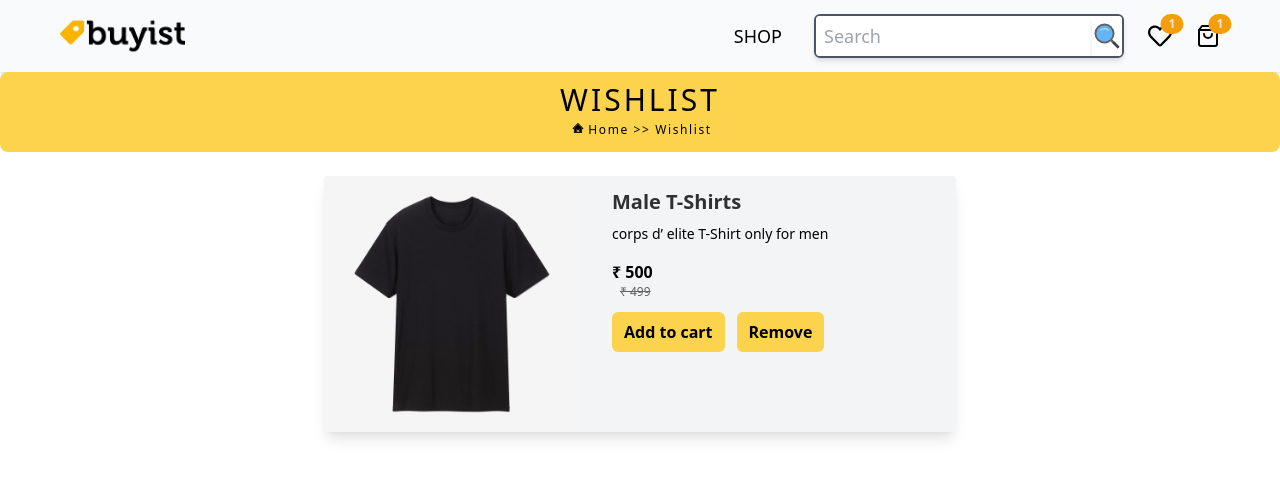
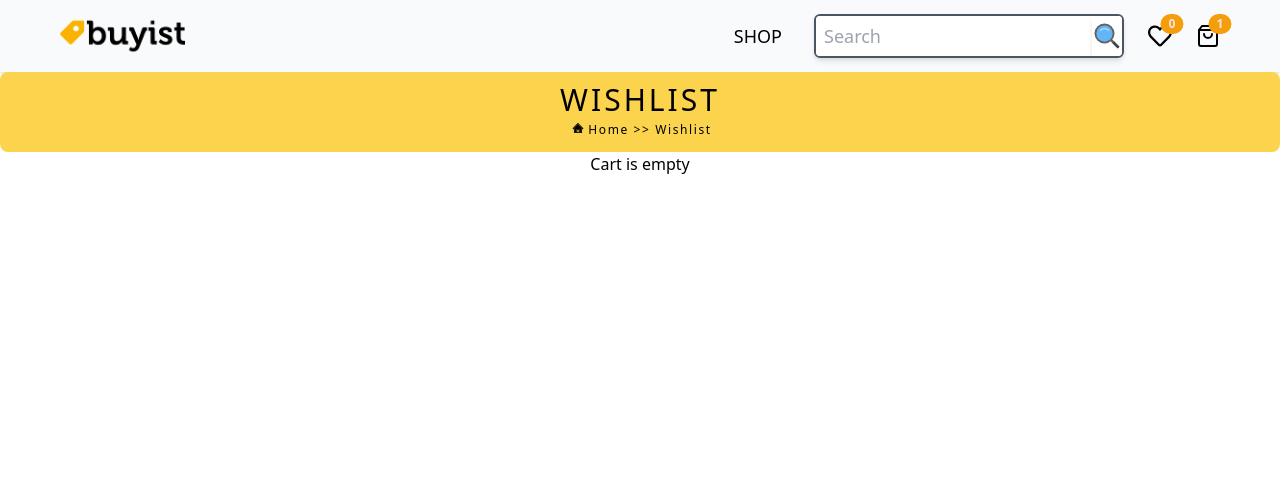
Before and after one commit to melvin175/Buyist, a React (Create React App) app: page /wishlist in a window 1280 px wide. Shown: the top 478 px of the page. Built offline with nearby package versions, Linux system fonts and the light colour scheme.

Commit message:
Added Context to wishllist

```diff
--- a/package.json
+++ b/package.json
@@ -11,6 +11,7 @@
     "react": "^17.0.2",
     "react-dom": "^17.0.2",
     "react-icons": "^4.2.0",
+    "react-router-dom": "^5.2.0",
     "react-scripts": "4.0.3",
     "web-vitals": "^1.1.1"
   },
--- a/src/components/Context/Cartcontext.js
+++ b/src/components/Context/Cartcontext.js
@@ -1,20 +1,31 @@
-import { createContext, useState} from "react";
-import { useContext } from 'react'
-
-export const CartContext = createContext();
+import React, {useReducer, useContext, createContext} from 'react'
 
 
-export function CartProvider({children}) {
-    const[itemsInCart, setItemsInCart] = useState([]);
-    return(
-        <CartContext.Provider
-        value={{itemsInCart, setItemsInCart}}
-        >
-            {children}
-        </CartContext.Provider>
-    );
+const CartStateContext = createContext()
+const CartDispatchContext = createContext()
+
+const reducer = (state, action) => {
+    switch(action.type) {
+        case "ADD":
+            return[...state, action.item];
+        default:
+          throw new Error(`Unknown action ${action.type}`)
+    }
 }
 
-export function useCart() {
-    return useContext(CartContext);
+
+
+export const CartProvider = ({children}) => {
+    const [state, dispatch] = useReducer(reducer, []);
+
+    return(
+        <CartDispatchContext.Provider value={dispatch}>
+        <CartStateContext.Provider value={state}>
+            {children}
+        </CartStateContext.Provider>
+        </CartDispatchContext.Provider>
+    )
 }
+
+export const useCart = () => useContext(CartStateContext)
+export const useDispatchCart = () => useContext(CartDispatchContext)
--- a/src/components/Header/Header.js
+++ b/src/components/Header/Header.js
@@ -3,39 +3,44 @@ import Logo from '../Assets/buyist.png'
 import Searchbar from '../Searchbar/Searchbar'
 import {FaRegHeart} from 'react-icons/fa'
 import {FiShoppingBag} from 'react-icons/fi'
+import { useCart } from '../Context/Cartcontext'
+import {Link } from 'react-router-dom'
 import React from 'react'
 
-const header = () => {
+
+
+const Header = () => {
+    const items = useCart();
     return (
         <div className="w-full mx-auto  bg-gray-50 flex-shrink-0 shadow h-14 flex p-9 text-3xl sm:w-full md-full">
            <div className="w-full flex items-center justify-between">
                 <span href=""className="justify-center items-center flex">
-                <a href="/">
+                <Link to="/">
                     <img src={Logo} alt="logo" style={{height:"12vh"}}/>
-                </a>
+                </Link>
                 </span>
                 <div className='flex p-6 space-x-6 justify-center items-center '>
                     <div>
-                    <a href="/product">
+                    <Link to="/product">
                     <button className='hidden sm:block text-lg p-2 w-full focus:text-yellow-500 focus:outline-none'>
                      SHOP
                     </button>
-                    </a>
+                    </Link>
                     </div>
                     <div className="sm:text-2xl ">
                     <Searchbar />
                     </div>
                     <div className="sm:text-2xl relative inline-block">
-                    <a href="/wishlist">
-                    <span class="absolute top-0 right-0 inline-flex items-center justify-center px-2 py-1 text-xs font-bold leading-none text-red-100 transform translate-x-1/2 -translate-y-1/2 bg-yellow-500 rounded-full">1</span>
+                    <Link to="/wishlist">
+                    <span class="absolute top-0 right-0 inline-flex items-center justify-center px-2 py-1 text-xs font-bold leading-none text-red-100 transform translate-x-1/2 -translate-y-1/2 bg-yellow-500 rounded-full">{items.length}</span>
                     <FaRegHeart />
-                    </a>
+                    </Link>
                     </div>
                     <div className="sm:text-2xl relative inline-block">
-                    <a href="/cart">
+                    <Link to="/cart">
                     <FiShoppingBag/>
                     <span class="absolute top-0 right-0 inline-flex items-center justify-center px-2 py-1 text-xs font-bold leading-none text-red-100 transform translate-x-1/2 -translate-y-1/2 bg-yellow-500 rounded-full">1</span>
-                    </a>
+                    </Link>
                     </div>
                 </div>
            </div>
@@ -43,4 +48,4 @@ const header = () => {
     )
 }
 
-export default header
+export default Header
--- a/src/components/Product/Product.js
+++ b/src/components/Product/Product.js
@@ -1,6 +1,7 @@
 import React, { useState, useEffect } from 'react'
 import axios from 'axios'
 import ProductCard from '../ProductCard/ProductCard'
+
 
 import ProductGrid from '../ProductGrid/ProductGrid'
 const Product = () => {
@@ -18,8 +19,8 @@ useEffect(() => {
             {
                 productArray === []
                     ? (<div>Fetching Products</div>)
-                    : productArray.map(( element ) =>
-                        <ProductCard product={ element }/>
+                    : productArray.map(( product ) =>
+                        <ProductCard key={product.id} product={ product }/>
                         )
 
                 }
--- a/src/components/ProductCard/ProductCard.js
+++ b/src/components/ProductCard/ProductCard.js
@@ -2,14 +2,21 @@
 
 import React from 'react'
 import {useCart}  from "../Context/Cartcontext";
+import {useDispatchCart} from '../Context/Cartcontext'
 
 import Tshirt from '../Assets/tshirt.png'
 
 
 const ProductCard = ({product}) => {
-    const {setItemsInCart} = useCart()
+    const dispatch = useDispatchCart();
+
+    const addtocart = (item) => {
+        console.log(item);
+        dispatch({ type: "ADD", item})
+    }
+
     return (
-        <div className="m-2 my-3 flex flex-col rounded-lg overflow-hidden md:my-1 lg:my-2 xl:my-2  sm:shadow-lg sm:hover:shadow-2xl sm:transition-shadow tracking-wide bg-gray-100">
+        <div className="my-1 flex flex-col rounded-lg overflow-hidden md:my-1 lg:my-2 xl:my-2  sm:shadow-lg sm:hover:shadow-2xl sm:transition-shadow tracking-wide bg-gray-100">
             <div className="relative w-full overflow-hidden">
                 <div>
                     <span className='absolute bg-blue-200  text-xs font-bold rounded-md top-2 left-2 px-2 py-1 z-10'>-49%</span>
@@ -35,7 +42,7 @@ const ProductCard = ({product}) => {
                     </p>
                 </div>
                 <button className="bg-yellow-300 w-full h-12 font-bold tracking-widest hover:text-green-50 hover:bg-yellow-400 transition-colors focus:outline-none"
-                onClick={() => setItemsInCart((product) => [...product, product])}
+                onClick={() => addtocart((product))}
                 >ADD TO CART</button>
             </div>
         </div>
--- /dev/null
+++ b/src/components/WishlistCard/Wishlist.js
@@ -0,0 +1,47 @@
+import React from 'react'
+import {AiTwotoneHome} from 'react-icons/ai'
+import WishlistCard from '../WishlistCard/WishlistCard'
+import {useCart} from '../Context/Cartcontext'
+
+const Wishlist = ({product}) => {
+    const items = useCart();
+    const totalPrice = 0;
+    if (items.length === 0) {
+        return (
+          <main>
+            <div className="w-screen flex flex-col justify-center item-center rounded-lg tracking-widest items-center bg-yellow-300  h-20 shadow-inner-xl">
+               <span className="tracking-widest items-center text-3xl font-Bold">WISHLIST</span>
+              <div className="p-1 mx-20 text-xs justify-center items-center relative inline-block">
+                  <span className="flex"> <AiTwotoneHome className="mx-1"/> <p>Home {'>>'} Wishlist </p></span>
+              </div>
+            </div>
+            <p>Cart is empty</p>
+          </main>
+        )
+    }
+    return(
+            <div>
+            <div className="flex flex-col justify-center item-center rounded-lg tracking-widest items-center bg-yellow-300  h-20 shadow-inner-xl">
+               <span className="tracking-widest items-center text-3xl font-Bold">WISHLIST</span>
+              <div className="p-1 mx-20 text-xs justify-center items-center relative inline-block">
+                  <span className="flex"> <AiTwotoneHome className="mx-1"/> <p>Home {'>>'} Wishlist </p></span>
+              </div>
+            </div>
+            {items.map((product) => (
+                <WishlistCard
+                   key={product.id} product={ product }
+                />
+              ))}
+
+              <div>
+                  <h1>TOTAL PRICE: {" "}</h1>
+                  {totalPrice.toLocaleString("en", {
+                      style: "currency",
+                      currency: "INR"
+                  })}
+              </div>
+            </div>
+    )
+}
+
+export default Wishlist
--- a/src/components/Wishlist/Wishlist.js
+++ b/src/components/WishlistCard/WishlistCard.js
@@ -1,34 +1,27 @@
-import {AiTwotoneHome} from 'react-icons/ai'
+
 import Tshirt from '../Assets/tshirt.png'
 
 import React from 'react'
 
 
 
-const Wishlist = () => {
+const WishlistCard = ({product}) => {
     return (
-        <div className="w-full ">
-            <div className="flex flex-col justify-center item-center rounded-lg tracking-widest items-center bg-yellow-300  h-20 shadow-inner-xl">
-               <span className="tracking-widest items-center text-3xl font-Bold">WISHLIST</span>
-              <div className="p-1 mx-20 text-xs justify-center items-center relative inline-block">
-                  <span className="flex"> <AiTwotoneHome className="mx-1"/> <p>Home {'>>'} Wishlist </p></span>
-              </div>
-            </div>
-
+        <div className="w-screen text-center mx-auto ">
             <div className="m-2 leading-normal flex justify-center item-center">
                 <div class="w-1/2 text-left bg-gray-100 shadow-lg rounded overflow-hidden m-4 sm:flex">
                     <div class="sm:h-auto sm:w-48 md:w-64 flex-none bg-cover bg-center rounded rounded-t sm:rounded sm:rounded-l text-center overflow-hidden">
                     <img src={Tshirt} alt="tshirt"/>
                 </div>
                 <div class="mx-8">
-                    <h2 class="mb-2 mt-3 text-base sm:text-xl capitalize opacity-80 font-black">Male T-shirts</h2>
-                    <p class="mb-4 text-grey-dark text-sm">
-                    corps d’ elite T-Shirt only for men
+                    <h2 class="mb-2 mt-3 text-base sm:text-xl capitalize opacity-80 font-black">{product?.title}</h2>
+                    <p class="mb-4 text-grey-dark text-sm truncate ">
+                    {product?.description}
                     </p>
                     <div>
-                    <p className='flex flex-col justify-items-center font-bold text-base  mb-2'>₹ 500
+                    <p className='flex flex-col justify-items-center font-bold text-base  mb-2'>₹ {product?.price}
                         <span className='font-normal opacity-60 text-xs  line-through ml-2'>
-                        ₹ 499
+                        ₹ {product?.price}
                         </span>
                     </p>
                     </div>
@@ -36,17 +29,19 @@ const Wishlist = () => {
                     <button class="py-2 px-3 inline-block bg-yellow-300 hover:bg-yellow-400 text-black hover:text-green-50 font-bold rounded-md mt-1 mb-2 focus:outline-none">
                      Add to cart
                     </button>
-                    <button class="py-2 px-3 bg-yellow-300 hover:bg-yellow-400 text-black hover:text-green-50 font-bold rounded-md mt-1 mb-2 focus:outline-none">
+                    <button class="py-2 px-3 bg-yellow-300 hover:bg-yellow-400 text-black hover:text-green-50 font-bold rounded-md mt-1 mb-2 focus:outline-none"
+                    onClick = {() => handleRemove(id)}
+                    >
                      Remove
                     </button>
                     </div>
                 </div>
 
+                </div>
             </div>
-        </div>
 
         </div>
     )
 }
 
-export default Wishlist
+export default WishlistCard
--- a/src/index.js
+++ b/src/index.js
@@ -4,13 +4,15 @@ import './index.css';
 import App from './App';
 import reportWebVitals from './reportWebVitals';
 import { CartProvider } from './components/Context/Cartcontext';
-
+import {BrowserRouter as Router} from 'react-router-dom';
 
 ReactDOM.render(
   <React.StrictMode>
+  <Router>
   <CartProvider>
     <App />
-    </CartProvider>
+  </CartProvider>
+  </Router>
   </React.StrictMode>,
   document.getElementById('root')
 );
```
Also changed, not shown: src/App.js (+7 -5 lines).
